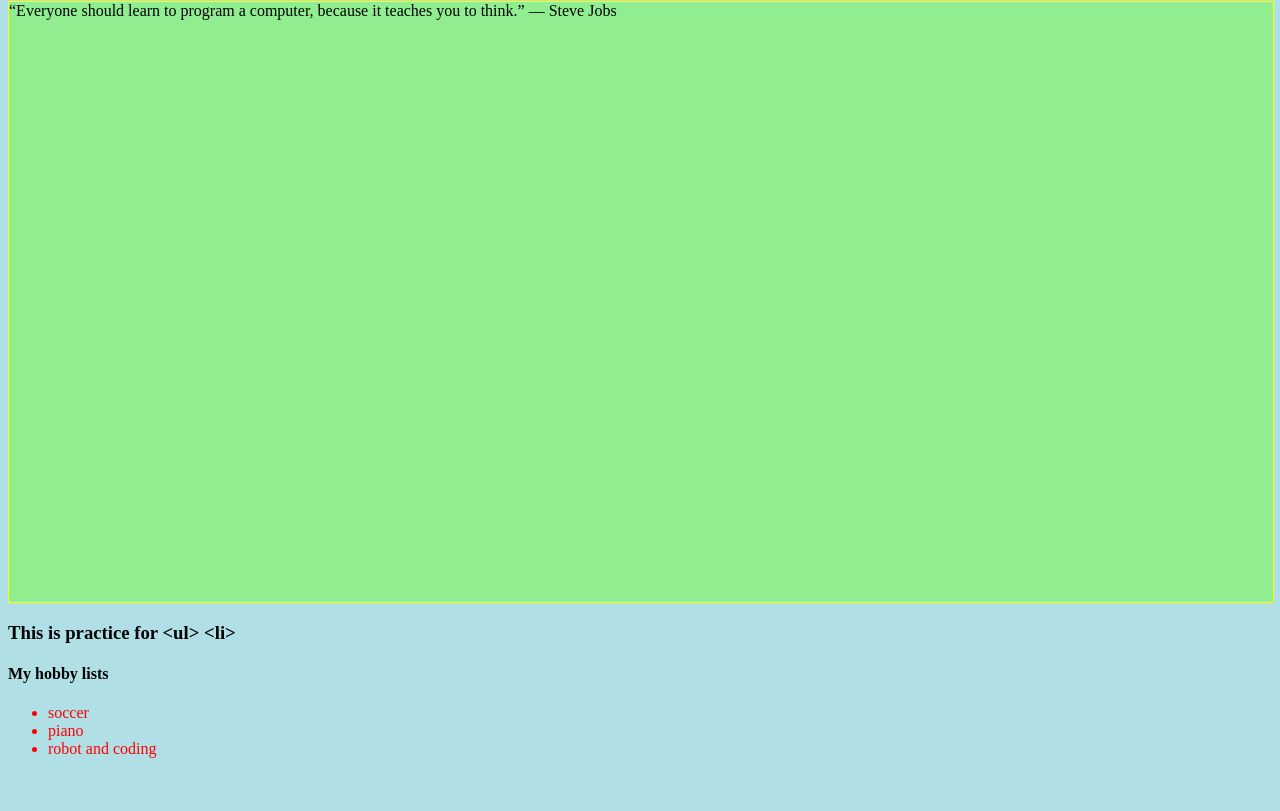
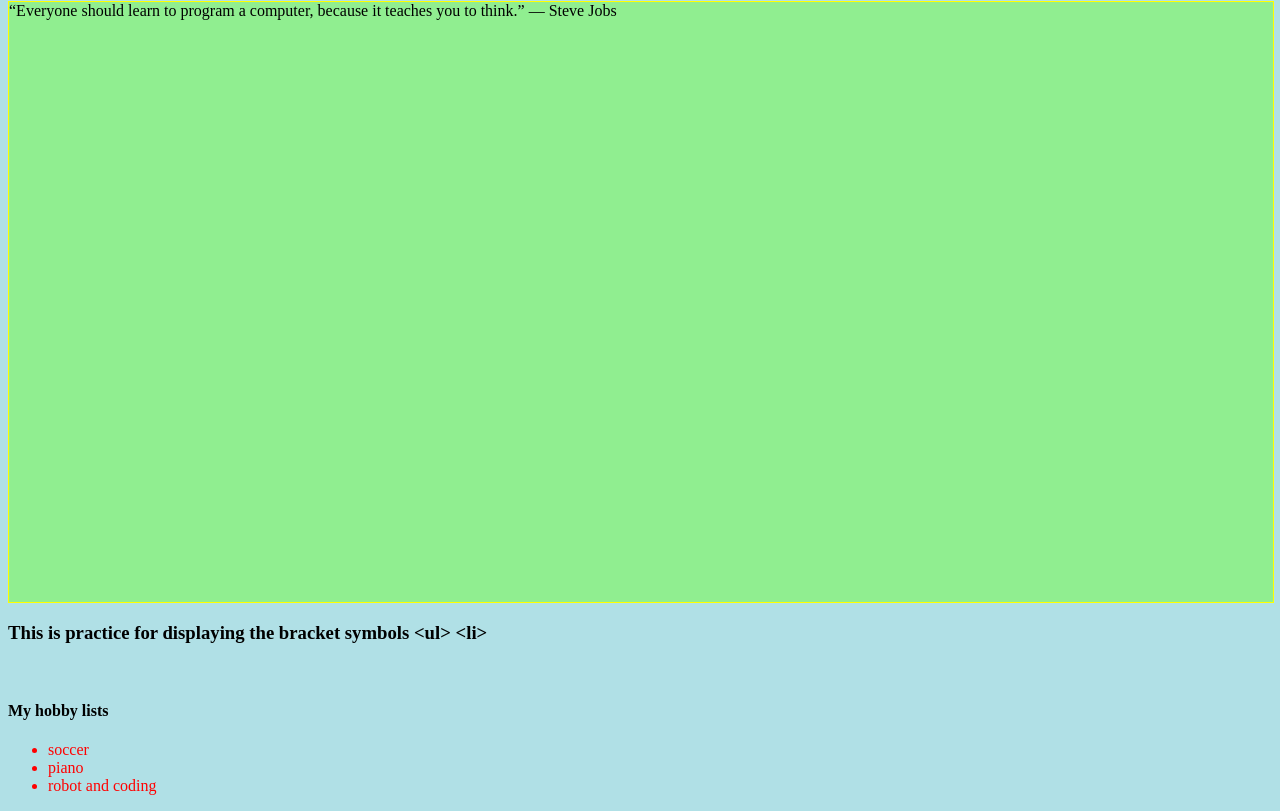
Before and after one commit to dvelopgene/web, a plain HTML site: page index.html in a window 1280 px wide. Shown: the part 1926-2737 px from the top of the page. Before the commit the page ends 2700 px from the top, so only its background shows below. Drawn offline with Linux system fonts and the light colour scheme.

Commit message:
Update index.html

```diff
--- a/index.html
+++ b/index.html
@@ -77,7 +77,7 @@
         </div>
         </div>
 
-      <h3> This is practice for &ltul&gt &ltli&gt </h3>
+      <h3> This is practice for displaying the bracket symbols &ltul&gt &ltli&gt </h3><br>
       <h4> My hobby lists </h4>
 
       <ul>
```
